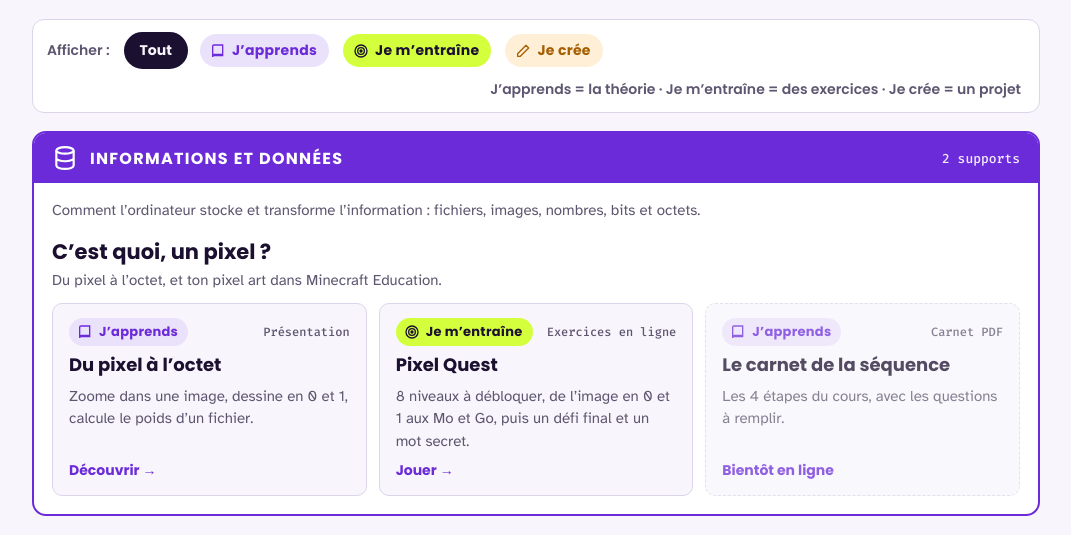
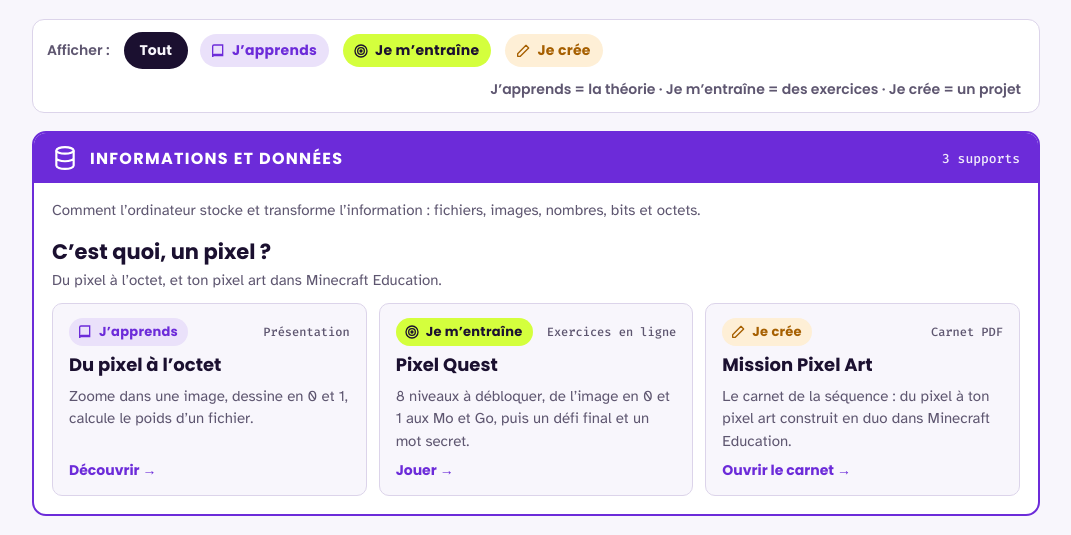
Before and after one commit to esciences/s1-formation-numerique, a plain HTML site: page index.html in a window 1280 px wide. Shown: the part 245-780 px from the top of the page, without its empty margins (104-1175 px from the left). Drawn offline with Linux system fonts and the light colour scheme.

Commit message:
Ajoute le carnet de la séquence Pixel (mission Pixel Art dans Minecraft Education)
Co-Authored-By: Claude Opus 5.5 <noreply@anthropic.com>
Claude-Session: https://claude.ai/code/session_017afwA3WgSzEPGBJb3TLfpY

```diff
--- a/index.html
+++ b/index.html
@@ -214,12 +214,12 @@ footer .logo { font: 700 14px var(--f-titre); letter-spacing: .06em; color: var(
               <p>8 niveaux à débloquer, de l’image en 0 et 1 aux Mo et Go, puis un défi final et un mot secret.</p>
               <span class="ouvrir">Jouer →</span>
             </a>
-            <div class="support bientot" data-type="apprends">
-              <span class="haut"><span class="etiquette apprends"><svg viewBox="0 0 24 24" fill="none" stroke="currentColor" stroke-width="2" aria-hidden="true"><path d="M4 5a2 2 0 0 1 2-2h13v16H6a2 2 0 0 0-2 2V5z"/><path d="M4 19a2 2 0 0 1 2-2h13"/></svg>J’apprends</span><span class="format">Carnet PDF</span></span>
-              <b>Le carnet de la séquence</b>
-              <p>Les 4 étapes du cours, avec les questions à remplir.</p>
-              <span class="ouvrir">Bientôt en ligne</span>
-            </div>
+            <a class="support" data-type="cree" href="pixel/sequence-pixel.pdf" target="_blank" rel="noopener">
+              <span class="haut"><span class="etiquette cree"><svg viewBox="0 0 24 24" fill="none" stroke="currentColor" stroke-width="2" stroke-linejoin="round" aria-hidden="true"><path d="M16.5 3.5l4 4L8 20H4v-4L16.5 3.5z"/></svg>Je crée</span><span class="format">Carnet PDF</span></span>
+              <b>Mission Pixel Art</b>
+              <p>Le carnet de la séquence : du pixel à ton pixel art construit en duo dans Minecraft Education.</p>
+              <span class="ouvrir">Ouvrir le carnet →</span>
+            </a>
           </div>
         </div>
         <p class="rien">Aucun support de ce type dans ce champ pour l’instant.</p>
```
Also changed, not shown: 2 other files.
